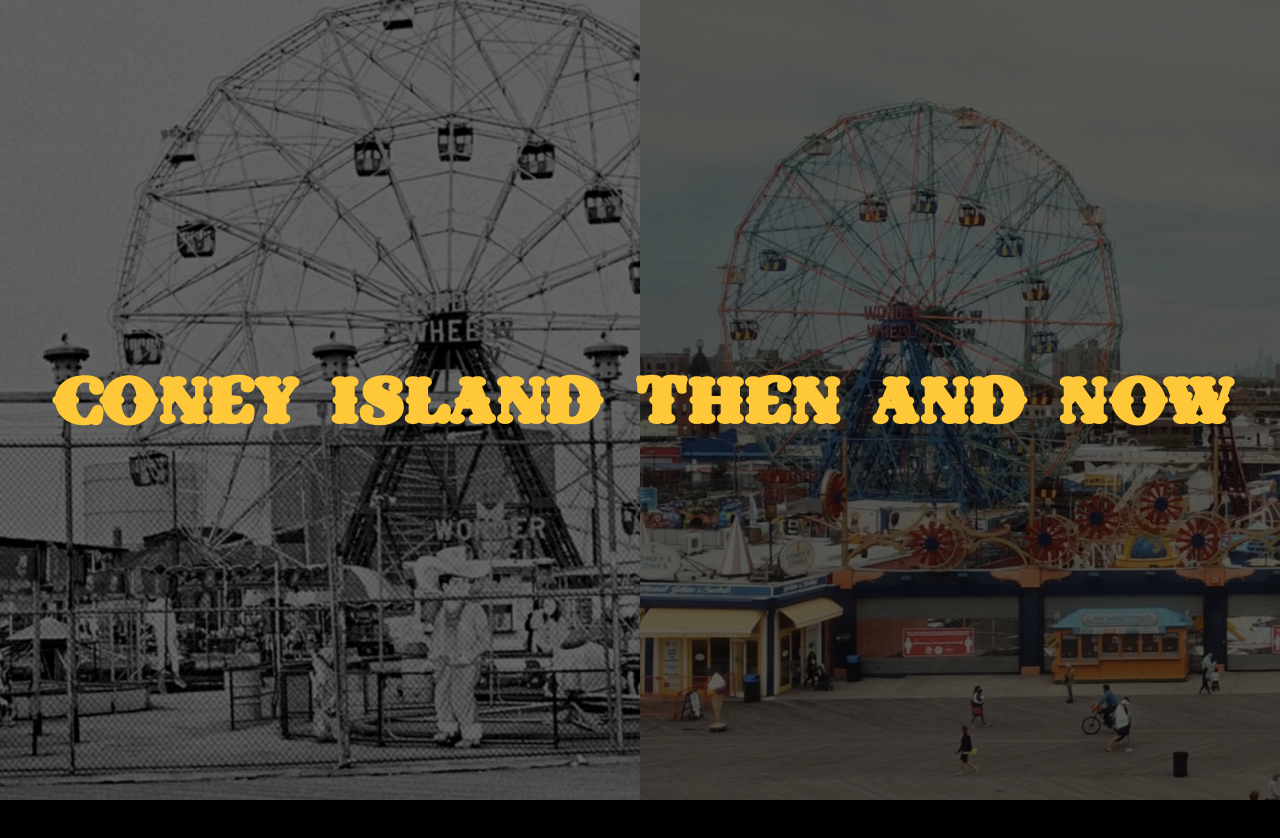
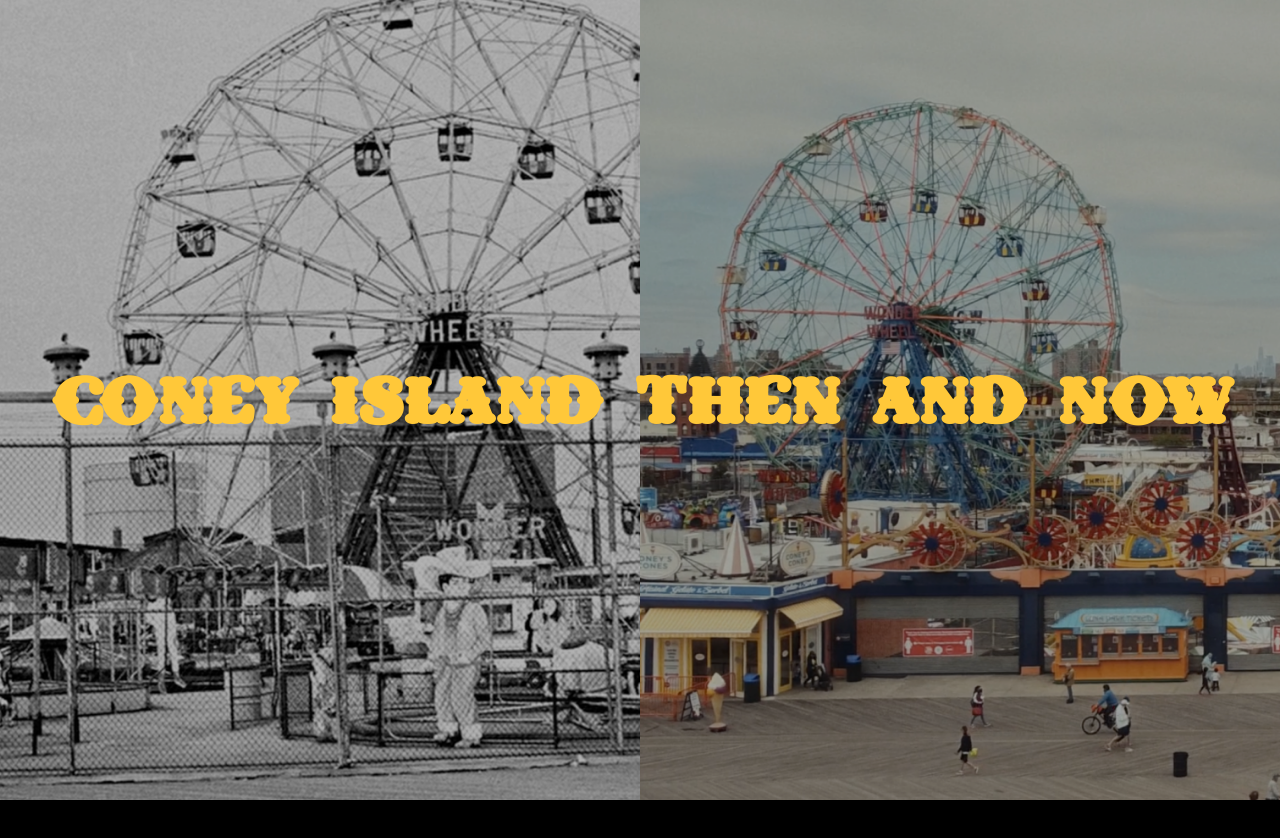
Before and after one commit to AlhousenyCamara/coneyislandthennow, a Next.js app: page / in a window 1280 px wide. Shown: the top 838 px of the page. Built offline with nearby package versions, Linux system fonts and the light colour scheme.

Commit message:
font added

```diff
--- a/src/pages/index.tsx
+++ b/src/pages/index.tsx
@@ -8,12 +8,12 @@
     <main className='bg-black'>
       <div className="flex h-screen relative overflow-hidden">
         <div className="w-1/2 relative">
-          <div className="absolute inset-0 bg-black opacity-40">
+          <div className="absolute inset-0 bg-black opacity-70">
           <div className="absolute inset-0 bg-cover bg-center" style={{backgroundImage: 'url(old.png)'}}></div>
           </div>
         </div>
         <div className="w-1/2 relative">
-          <div className="absolute inset-0 bg-black opacity-40">
+          <div className="absolute inset-0 bg-black opacity-70">
           <div className="absolute inset-0 bg-cover bg-center" style={{backgroundImage: 'url(new.png)'}}></div>
           </div>
         </div>
```
